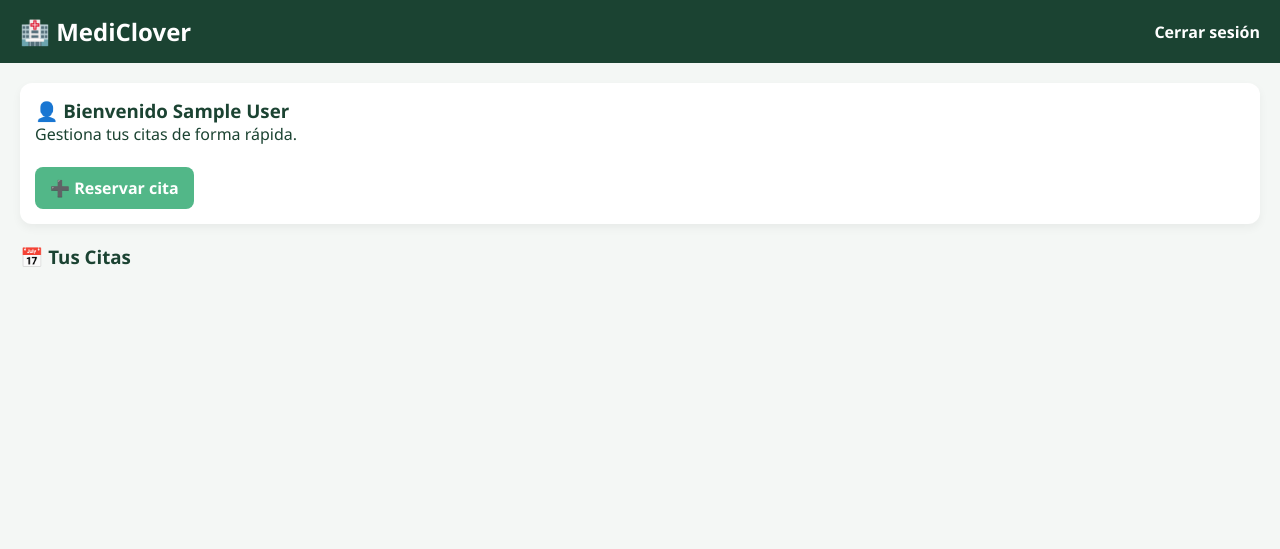
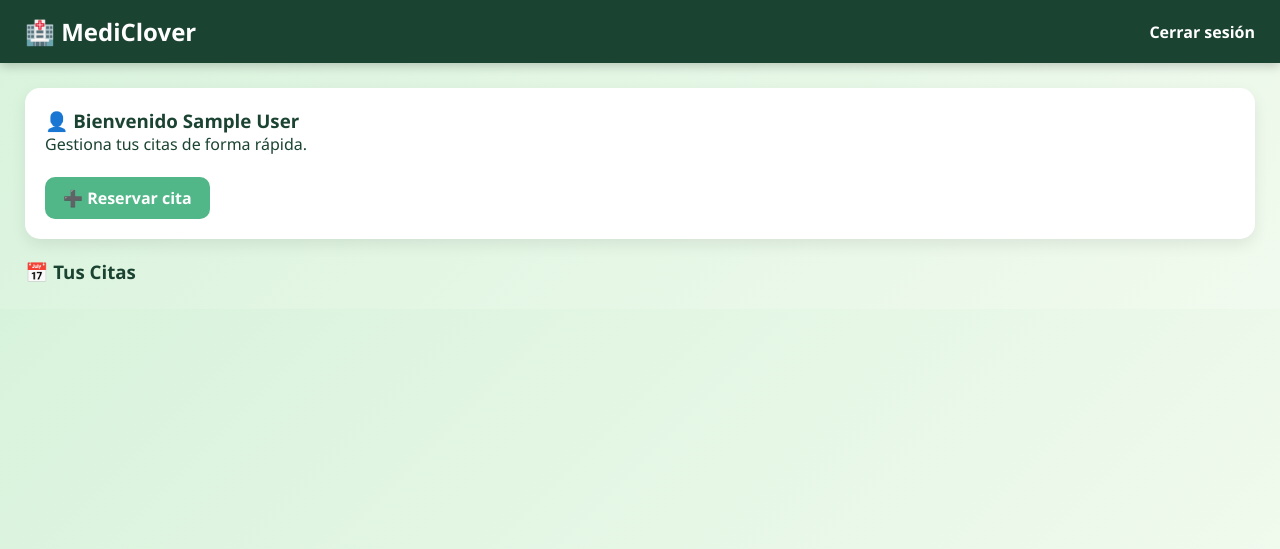
Before and after one commit to Mateo450/mediclover, a Flask app: page /panel_paciente in a window 1280 px wide. Shown: the top 549 px of the page. Run offline with Flask 3, Linux system fonts and the light colour scheme; the visitor is signed in with stand-in values (Sample User, id 1); data that the repository does not hold is empty; some libraries are stand-ins or nearby versions.

Commit message:
nuevo diseño completo

```diff
--- a/templates/static/styles.css
+++ b/templates/static/styles.css
@@ -1,115 +1,129 @@
-/* =======================
-RESET
-======================= */
+/* ===== RESET ===== */
 *{
     margin:0;
     padding:0;
     box-sizing:border-box;
-    font-family: 'Segoe UI', sans-serif;
+    font-family:'Segoe UI', sans-serif;
 }
 
-/* =======================
-BODY
-======================= */
+/* ===== BODY ===== */
 body{
-    background:#f4f7f5;
+    background:linear-gradient(135deg, #d8f3dc, #f1faee);
     color:#1b4332;
 }
 
-/* =======================
-NAVBAR
-======================= */
+/* ===== NAVBAR ===== */
 .navbar{
     background:#1b4332;
     color:white;
-    padding:15px 20px;
+    padding:15px 25px;
     display:flex;
     justify-content:space-between;
     align-items:center;
+    box-shadow:0 3px 10px rgba(0,0,0,0.2);
+}
+
+.navbar h2{
+    margin:0;
 }
 
 .navbar a{
     color:white;
-    margin-left:10px;
     text-decoration:none;
+    margin-left:15px;
     font-weight:bold;
 }
 
-/* =======================
-CONTAINER
-======================= */
-.container{
-    padding:20px;
+.navbar a:hover{
+    color:#95d5b2;
 }
 
-/* =======================
-CARDS
-======================= */
+/* ===== CONTAINER ===== */
+.container{
+    padding:25px;
+}
+
+/* ===== CARDS ===== */
 .card{
     background:white;
-    padding:15px;
-    border-radius:12px;
-    box-shadow:0 4px 10px rgba(0,0,0,0.05);
-    margin-bottom:15px;
+    padding:20px;
+    border-radius:15px;
+    margin-bottom:20px;
+    box-shadow:0 6px 15px rgba(0,0,0,0.08);
+    transition:0.3s;
 }
 
-/* =======================
-BOTONES
-======================= */
+.card:hover{
+    transform:translateY(-5px);
+}
+
+/* ===== BOTONES ===== */
 .btn{
     background:#52b788;
     color:white;
-    padding:10px 15px;
-    border-radius:8px;
+    padding:10px 18px;
+    border-radius:10px;
     text-decoration:none;
     display:inline-block;
+    font-weight:bold;
     border:none;
     cursor:pointer;
-    font-weight:bold;
+    transition:0.3s;
 }
 
 .btn:hover{
     background:#40916c;
+    transform:scale(1.05);
 }
 
-/* =======================
-FORMULARIOS
-======================= */
+/* ===== FORMULARIOS ===== */
 input, select, textarea{
     width:100%;
     padding:10px;
     margin:8px 0;
-    border-radius:8px;
+    border-radius:10px;
     border:1px solid #ccc;
+    transition:0.3s;
 }
 
-/* =======================
-TABLAS
-======================= */
+input:focus, select:focus, textarea:focus{
+    outline:none;
+    border:1px solid #52b788;
+    box-shadow:0 0 5px #95d5b2;
+}
+
+/* ===== TABLAS ===== */
 table{
     width:100%;
     border-collapse:collapse;
-    margin-top:10px;
+    margin-top:15px;
+    background:white;
+    border-radius:10px;
+    overflow:hidden;
 }
 
 th{
     background:#1b4332;
     color:white;
-    padding:10px;
+    padding:12px;
 }
 
 td{
-    padding:10px;
-    border-bottom:1px solid #ddd;
+    padding:12px;
+    border-bottom:1px solid #eee;
     text-align:center;
 }
 
-/* =======================
-ESTADOS
-======================= */
+tr:hover{
+    background:#f1faee;
+}
+
+/* ===== ESTADOS ===== */
 .estado{
-    padding:5px 10px;
-    border-radius:8px;
+    padding:6px 12px;
+    border-radius:10px;
+    font-size:12px;
+    font-weight:bold;
     color:white;
 }
 
```
Also changed, not shown: other parts of templates/static/styles.css (+47 -4 lines), static/img/Luis Suarez.png.jpeg (deleted).
